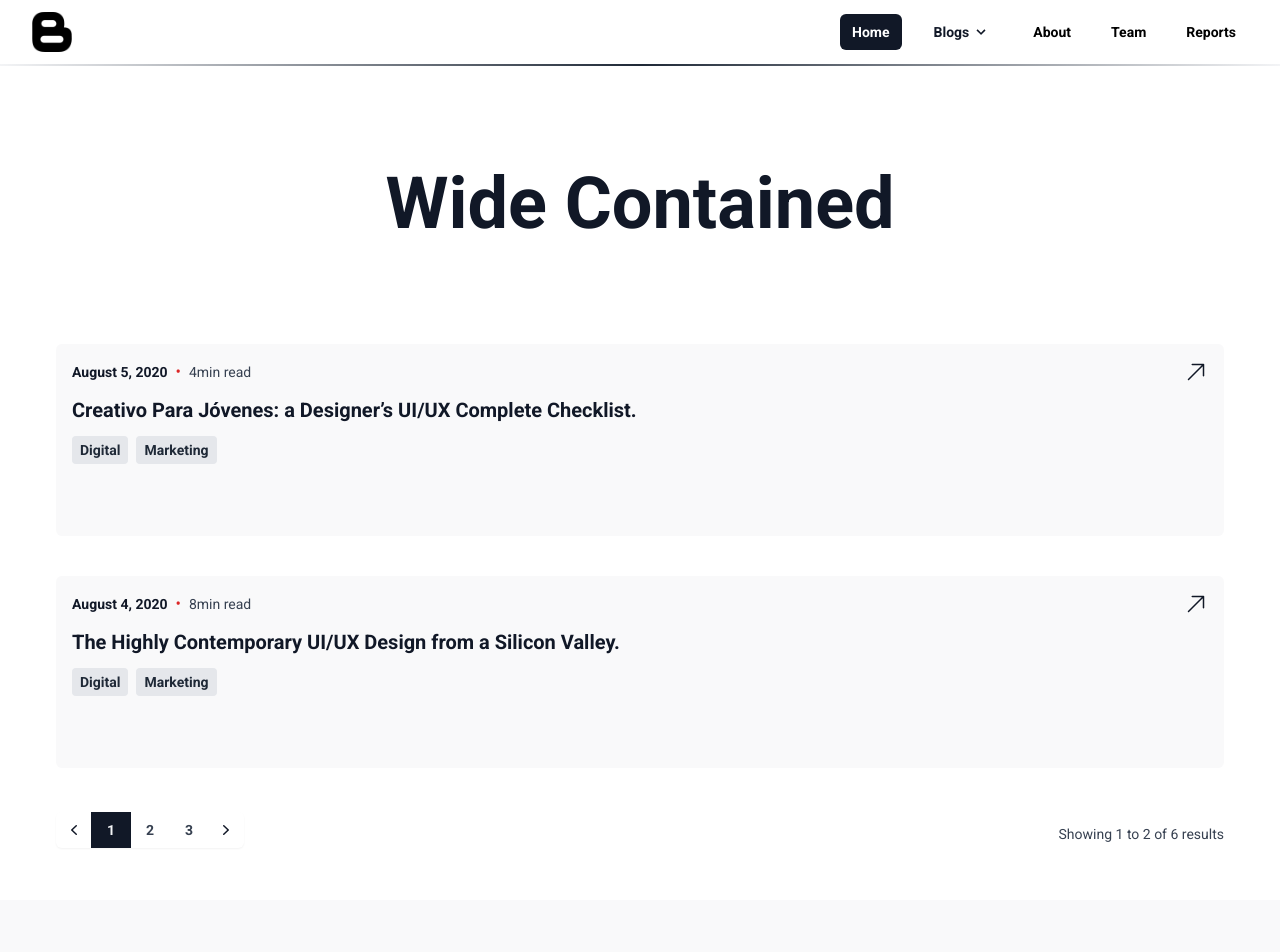
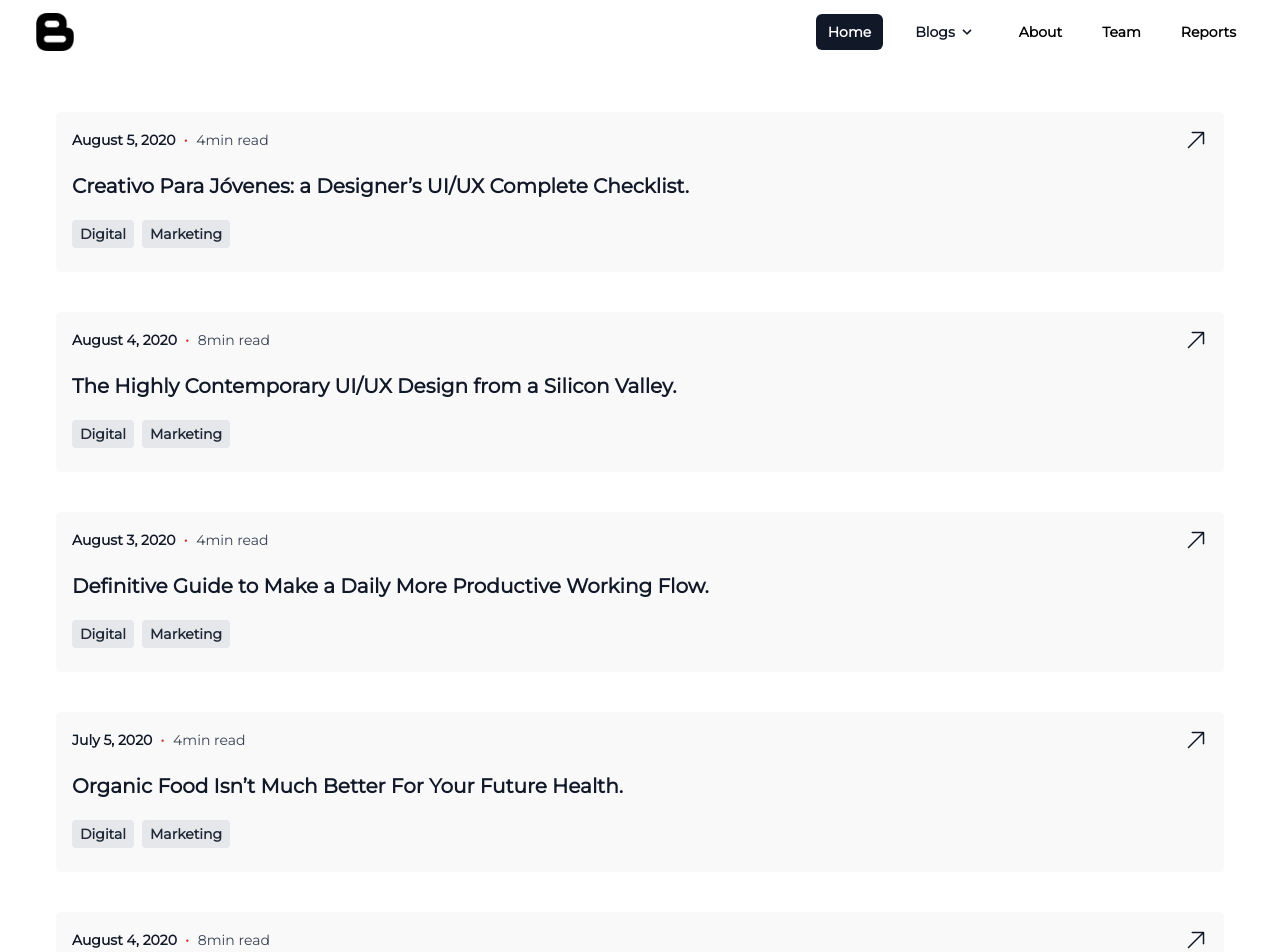
Before and after one commit to Syed-Jameel/blog-tailwind, a Next.js app: page / in a window 1280 px wide. Shown: the top 952 px of the page. Built offline with nearby package versions, Linux system fonts and the light colour scheme.

Commit message:
designed changes done

```diff
--- a/src/app/globals.css
+++ b/src/app/globals.css
@@ -6,14 +6,17 @@
     box-sizing: border-box;
     padding: 0;
     margin: 0;
+
 }
 
 html,
 body {
     max-width: 100vw;
     overflow-x: hidden;
-    user-select: none;
+    /* user-select: none; */
+
 }
+
 
 
 @media (max-width: 700px) {
--- a/src/app/layout.js
+++ b/src/app/layout.js
@@ -1,8 +1,8 @@
 import "./globals.css";
-import { Roboto } from "next/font/google";
+import { Montserrat } from "next/font/google";
 
-const roboto = Roboto({
-  weight: ["400", "700"],
+const montserrat = Montserrat({
+  weight: ["300", "400"],
   subsets: ["latin"],
 });
 
@@ -14,7 +14,7 @@ export const metadata = {
 export default function RootLayout({ children }) {
   return (
     <html lang="en" className="h-full bg-gray-0">
-      <body className={roboto.className}>{children}</body>
+      <body className={montserrat.className}>{children}</body>
     </html>
   );
 }
--- a/src/app/page.js
+++ b/src/app/page.js
@@ -9,15 +9,15 @@ export default function Home() {
   return (
     <>
       <header className="fixed top-0 left-0 right-0 z-10 ">
-        <div class="bg-gradient-to-r from-gray-100 via-gray-800 to-gray-100 pb-[1.5px]">
-          <div class="flex h-full bg-white ">
+        {/* <div class="bg-gradient-to-r from-gray-100 via-gray-800 to-gray-100 pb-[1.5px]">
+          <div class="flex h-full bg-white "> */}
             <Navbar />
-          </div>
-        </div>
+          {/* </div>
+        </div> */}
       </header>
       <section>
         <main className="p-6">
-          <Hero />
+          {/* <Hero /> */}
           <CardList />
           <ScrollToTopButton />
         </main>
--- a/src/components/CardList.js
+++ b/src/components/CardList.js
@@ -46,13 +46,41 @@ const cardData = [
     title: "Definitive Guide to Make a Daily More Productive Working Flow.",
     href: "/",
   },
+  {
+    id: 7,
+    date: "July 3, 2020",
+    readDuration: "4",
+    title: "Definitive Guide to Make a Daily More Productive Working Flow.",
+    href: "/",
+  },
+  {
+    id: 8,
+    date: "August 4, 2020",
+    readDuration: "8",
+    title: "Ways of Lying to Yourself About Your New Relationship.",
+    href: "/",
+  },
+  {
+    id: 9,
+    date: "August 3, 2020",
+    readDuration: "4",
+    title: "Definitive Guide to Make a Daily More Productive Working Flow.",
+    href: "/",
+  },
+  {
+    id: 10,
+    date: "August 5, 2020",
+    readDuration: "4",
+    title: "Creativo Para Jóvenes: a Designer’s UI/UX Complete Checklist.",
+    href: "/",
+  },
   // More products...
 ];
 
 export default function CardList() {
   const [currentPage, setCurrentPage] = useState(1);
   const totalResults = cardData.length;
-  const cardsPerPage = 2;
+  const cardsPerPage = 5;
 
   // Calculate the index range for the current page
   const startIndex = (currentPage - 1) * cardsPerPage;
@@ -70,11 +98,11 @@ export default function CardList() {
   };
   return (
     <div className="bg-white">
-      <div className="mx-auto max-w-2xl px-4 py-2 sm:px-6 sm:py-4 lg:max-w-7xl lg:px-8">
+      <div className="mx-auto max-w-2xl px-4 pt-24 sm:px-6 sm:py-16 lg:max-w-7xl lg:px-8">
         <div className="mt-6 grid grid-cols-1 gap-x-6 gap-y-10 sm:grid-cols-1 lg:grid-cols-1 xl:gap-x-8">
           {displayedData.map((card) => (
             <div key={card.id} className="group relative">
-              <div className="aspect-h-1  w-full p-4 space-y-3 overflow-hidden rounded-md bg-gray-100 bg-opacity-50 lg:aspect-none group-hover:bg-gray-100 lg:h-48">
+              <div className="aspect-h-1  w-full p-4 space-y-5 overflow-hidden rounded-md bg-gray-100 bg-opacity-50 lg:aspect-none group-hover:bg-gray-100 lg:h-40">
                 <div className="flex justify-between align-middle ">
                   <div>
                     <h3 className="inline-block text-sm font-semibold text-gray-900">{card.date}</h3>
--- a/src/components/NavHoverDropdown.js
+++ b/src/components/NavHoverDropdown.js
@@ -9,20 +9,20 @@ export default function NavHoverDropdown() {
           <path d="M9.293 12.95l.707.707L15.657 8l-1.414-1.414L10 10.828 5.757 6.586 4.343 8z" />
         </svg>
       </button>
-      <ul className="absolute hidden shadow-lg  text-sm  text-gray-900 rounded-lg pt-4  group-hover:block w-screen  sm:w-[250px]">
+      <ul className="absolute hidden shadow-lg font-semibold text-sm  text-gray-900 rounded-lg pt-3  group-hover:block  min-w-[120px]">
         <li>
           <Link href="/" className="rounded-t bg-white hover:bg-gray-100  hover:text-red-600  py-2 px-4 block whitespace-no-wrap">
-            blog one
+            Blog one
           </Link>
         </li>
         <li>
           <Link href="/" className="bg-white hover:bg-gray-100 hover:text-red-600   py-2 px-4 block whitespace-no-wrap">
-            blog two
+            Blog two
           </Link>
         </li>
         <li>
           <Link href="/" className="rounded-b bg-white hover:bg-gray-100  hover:text-red-600  py-2 px-4 block whitespace-no-wrap">
-            blog three
+            Blog three
           </Link>
         </li>
       </ul>
--- a/src/components/Navbar.js
+++ b/src/components/Navbar.js
@@ -29,11 +29,11 @@ export default function Navbar() {
       <Disclosure as="nav" className="bg-white w-full">
         {({ open }) => (
           <>
-            <div className="mx-auto max-w-7xl px-4 sm:px-6 lg:px-8">
+            <div className="mx-auto max-w-7xl px-4 sm:px-6 lg:px-8 ">
               <div className="flex h-16 items-center justify-between">
                 {/* <div className="flex items-center"> */}
-                <div className="flex-shrink-0">
-                  <Image width={40} height={40} src={logo} alt="logo" />
+                <div className="flex-shrink-0 sm:p-1">
+                  <Image width={38} height={38} src={logo} alt="logo" />
                 </div>
                 <div className="hidden md:block">
                   <div className="ml-10 flex items-baseline space-x-4">
--- a/src/components/Pagination.js
+++ b/src/components/Pagination.js
@@ -1,4 +1,4 @@
-import { ChevronLeftIcon, ChevronRightIcon } from "@heroicons/react/20/solid";
+import { ChevronDoubleLeftIcon, ChevronDoubleRightIcon } from "@heroicons/react/20/solid";
 
 export default function Pagination({ handlePageChange, currentPage, totalResults, cardsPerPage, startIndex, endIndex }) {
   const totalPages = Math.ceil(totalResults / cardsPerPage); //Math.ceil -> 1.1 as 2
@@ -10,13 +10,13 @@ export default function Pagination({ handlePageChange, currentPage, totalResults
     <>
       {totalResults > cardsPerPage && (
         <div className="mx-auto max-w-2xl px-4 py-2 sm:px-6 sm:py-4 lg:max-w-7xl lg:px-8">
-          <div className="w-full flex items-center justify-between  bg-white px-4 sm:px-0 py-3 ">
+          <div className="w-full flex items-center justify-between  bg-white px-0 sm:px-0 py-3 ">
             <div className="flex flex-1 justify-between md:hidden">
-              <p onClick={() => handlePageChange(currentPage > 1 ? currentPage - 1 : currentPage)} className="cursor-pointer relative inline-flex items-center rounded-md border border-gray-300 bg-white px-4 py-2 text-sm font-medium text-gray-700 hover:bg-gray-200">
-                <ChevronLeftIcon className="h-5 w-5" aria-hidden="true" />
+              <p onClick={() => handlePageChange(currentPage > 1 ? currentPage - 1 : currentPage)} className="cursor-pointer relative inline-flex items-center  bg-white px-4 py-2 text-sm font-medium text-gray-900 hover:text-red-600">
+                <ChevronDoubleLeftIcon className="h-5 w-5" aria-hidden="true" />
               </p>
-              <p onClick={() => handlePageChange(currentPage < totalPages ? currentPage + 1 : currentPage)} className="cursor-pointer relative ml-3 inline-flex items-center rounded-md border border-gray-300 bg-white px-4 py-2 text-sm font-medium text-gray-700 hover:bg-gray-200 ">
-                <ChevronRightIcon className="h-5 w-5" aria-hidden="true" />
+              <p onClick={() => handlePageChange(currentPage < totalPages ? currentPage + 1 : currentPage)} className="cursor-pointer relative ml-3 inline-flex items-center  bg-white px-4 py-2 text-sm font-medium text-gray-900 hover:text-red-600 ">
+                <ChevronDoubleRightIcon className="h-5 w-5" aria-hidden="true" />
               </p>
             </div>
             <div className="hidden md:flex md:flex-1 md:items-center md:justify-between md:flex-col lg:flex-row space-y-2">
@@ -24,7 +24,7 @@ export default function Pagination({ handlePageChange, currentPage, totalResults
                 <nav className="isolate inline-flex -space-x-px rounded-md shadow-sm" aria-label="Pagination">
                   <p onClick={() => handlePageChange(currentPage > 1 ? currentPage - 1 : currentPage)} className="cursor-pointer relative inline-flex items-center rounded-l-md px-2 py-2 text-gray-900 ring-0 ring-inset ring-gray-0 hover:bg-gray-200 focus:z-20 focus:outline-offset-0">
                     <span className="sr-only">Previous</span>
-                    <ChevronLeftIcon className="h-5 w-5" aria-hidden="true" />
+                    <ChevronDoubleLeftIcon className="h-5 w-5" aria-hidden="true" />
                   </p>
                   {Array.from({ length: totalPages }, (_, index) => (
                     <p key={index} onClick={() => handlePageChange(index + 1)} className={`cursor-pointer relative z-10 inline-flex items-center ${index + 1 === currentPage ? "bg-gray-900 hover:bg-gray-700  text-gray-100" : " text-gray-700"} px-4 py-2 text-sm font-semibold focus:z-20 focus-visible:outline focus-visible:outline-2 focus-visible:outline-offset-2 focus-visible:outline-amber-400 hover:bg-gray-300 hover:text-white`}>
@@ -33,7 +33,7 @@ export default function Pagination({ handlePageChange, currentPage, totalResults
                   ))}
                   <p onClick={() => handlePageChange(currentPage < totalPages ? currentPage + 1 : currentPage)} className="cursor-pointer relative inline-flex items-center border-0 outline-0 rounded-r-md px-2 py-2 text-gray-900 ring-0 ring-inset ring-gray-0 hover:bg-gray-200 focus:z-20 focus:outline-offset-0">
                     <span className="sr-only">Next</span>
-                    <ChevronRightIcon className="h-5 w-5" aria-hidden="true" />
+                    <ChevronDoubleRightIcon className="h-5 w-5" aria-hidden="true" />
                   </p>
                 </nav>
               </div>
```
